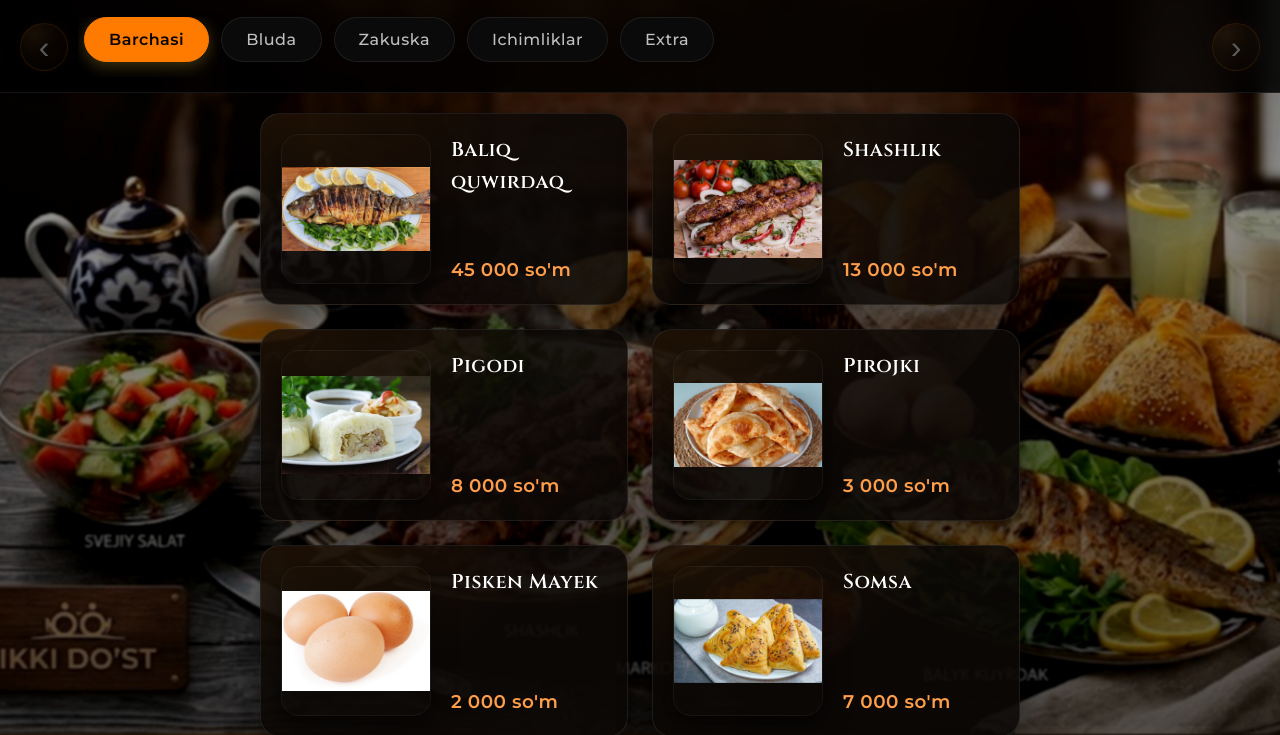
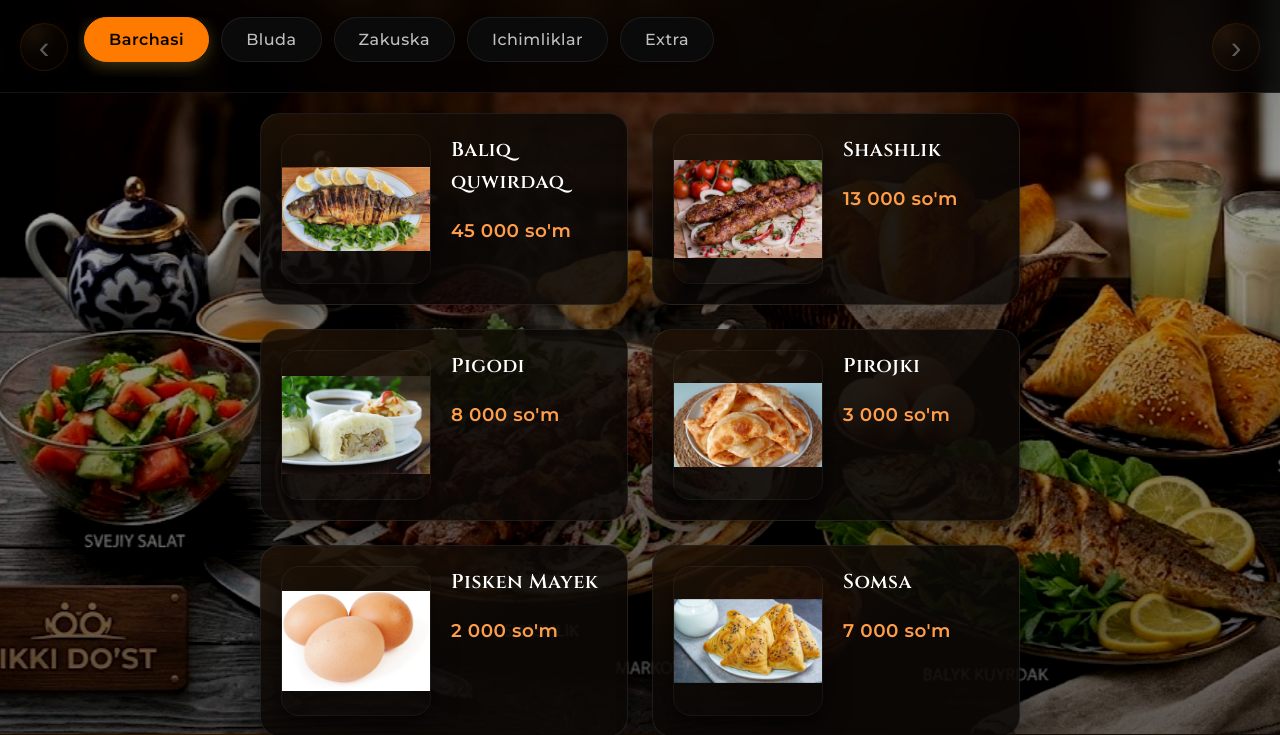
Before and after one commit to Ilxamjon/Eki-dos, a plain HTML site: page qr-cafe-menu/frontend/menu.html in a window 1280 px wide. Shown: the part 74-809 px from the top of the page. Drawn offline with Linux system fonts and the light colour scheme; no server answers.

Commit message:
Tighten card spacing and enhance background
Made-with: Cursor:

```diff
--- a/qr-cafe-menu/frontend/css/styles.css
+++ b/qr-cafe-menu/frontend/css/styles.css
@@ -68,9 +68,9 @@ body::before {
         url('../assets/images/hero-menu.jpg');
     background-size: cover;
     background-position: center;
-    filter: blur(1px) saturate(1.15) contrast(1.1);
+    filter: blur(0px) saturate(1.25) contrast(1.08);
     transform: scale(1.02);
-    opacity: 0.82;
+    opacity: 0.92;
     z-index: 0;
     pointer-events: none;
 }
@@ -418,7 +418,8 @@ h4 {
     flex: 1;
     display: flex;
     flex-direction: column;
-    justify-content: space-between;
+    justify-content: flex-start;
+    gap: 10px;
 }
 
 .item-title {
@@ -442,9 +443,9 @@ h4 {
 
 .item-bottom {
     display: flex;
-    justify-content: space-between;
+    justify-content: flex-start;
     align-items: center;
-    margin-top: auto;
+    margin-top: 2px;
 }
 
 .item-price {
```
